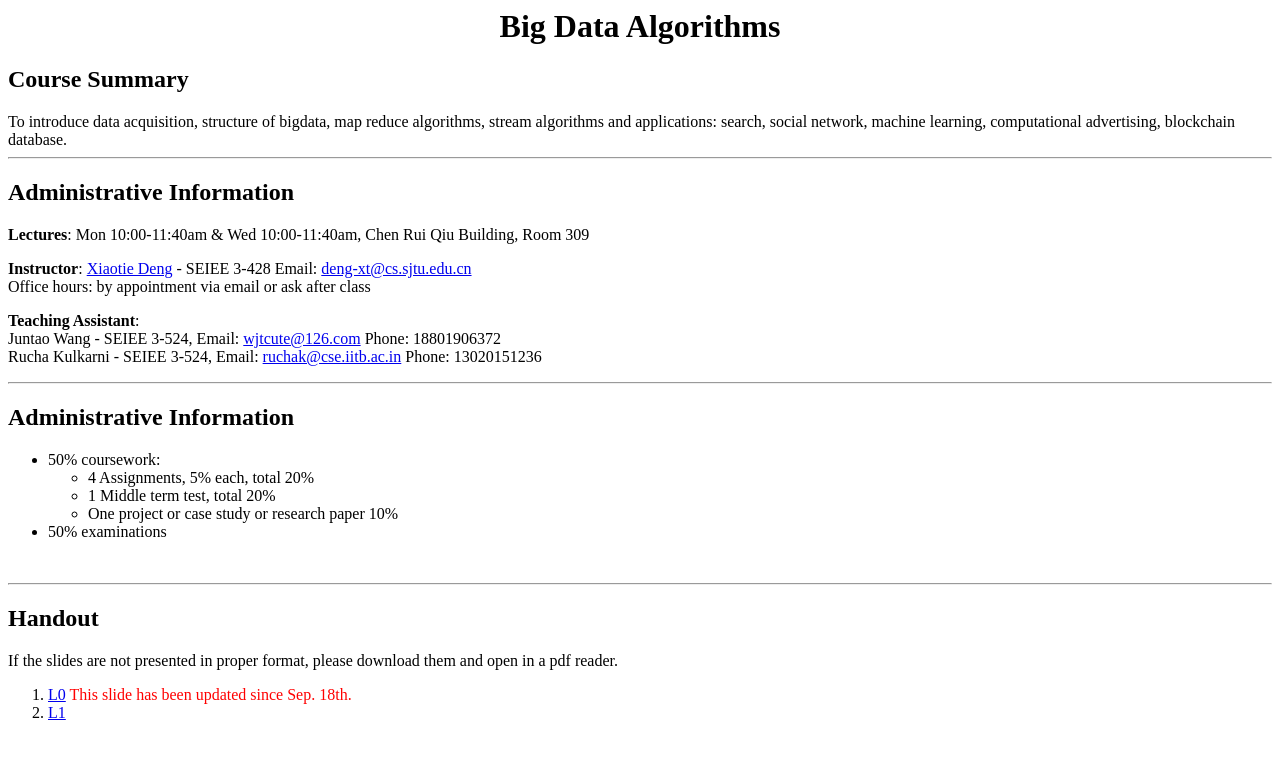
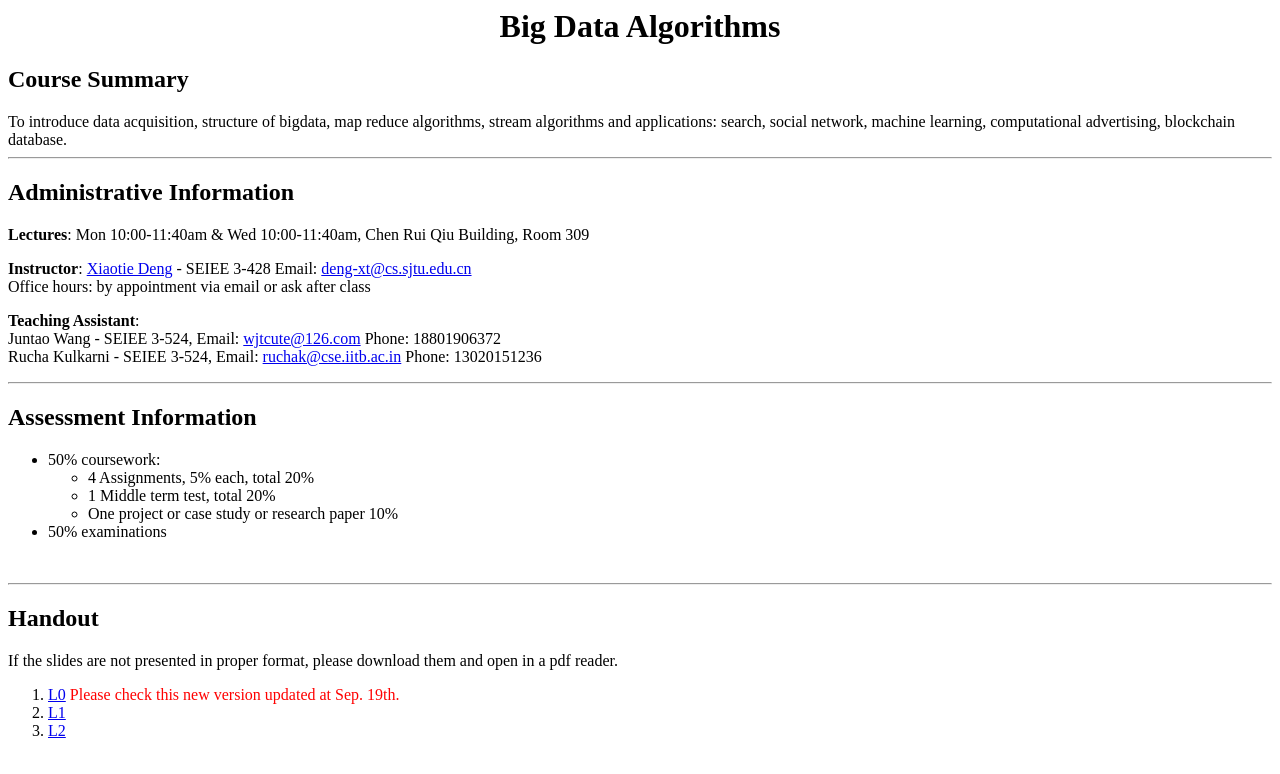
Before and after one commit to wjtcute/Big_Data_Course_TA, a plain HTML site: page index.htm in a window 1280 px wide. Drawn offline with Linux system fonts and the light colour scheme.

Commit message:
update L2

```diff
--- a/index.htm
+++ b/index.htm
@@ -41,7 +41,7 @@ Rucha Kulkarni - SEIEE 3-524,
 Email: <a href="mailto:ruchak@cse.iitb.ac.in">ruchak@cse.iitb.ac.in</a> Phone: 13020151236
 
 <hr>
-<h2>Administrative Information</h2>
+<h2>Assessment Information</h2>
 <ul>
 <li> 50% coursework:
 	<ul>
@@ -57,8 +57,9 @@ Email: <a href="mailto:ruchak@cse.iitb.ac.in">ruchak@cse.iitb.ac.in</a> Phone: 1
 <h2>Handout</h2>
 If the slides are not presented in proper format, please download them and open in a pdf reader.
 <ol>
-<li> <a href="https://wjtcute.github.io/Big_Data_Course_TA/L0_2016F_encrypted.pdf">L0</a> <font color=red> This slide has been updated since Sep. 18th.</font>
+<li> <a href="https://wjtcute.github.io/Big_Data_Course_TA/L0_2016F_encrypted.pdf">L0</a> <font color=red> Please check this new version updated at Sep. 19th.</font>
 <li> <a href="https://wjtcute.github.io/Big_Data_Course_TA/L1_2016F_encrypted.pdf">L1</a>
+<li> <a href="https://wjtcute.github.io/Big_Data_Course_TA/L2_2016F_encrypted.pdf">L2</a>
 </ol>
 <!--
 <table width="60%" border="1">
```
Also changed, not shown: 3 other files.
